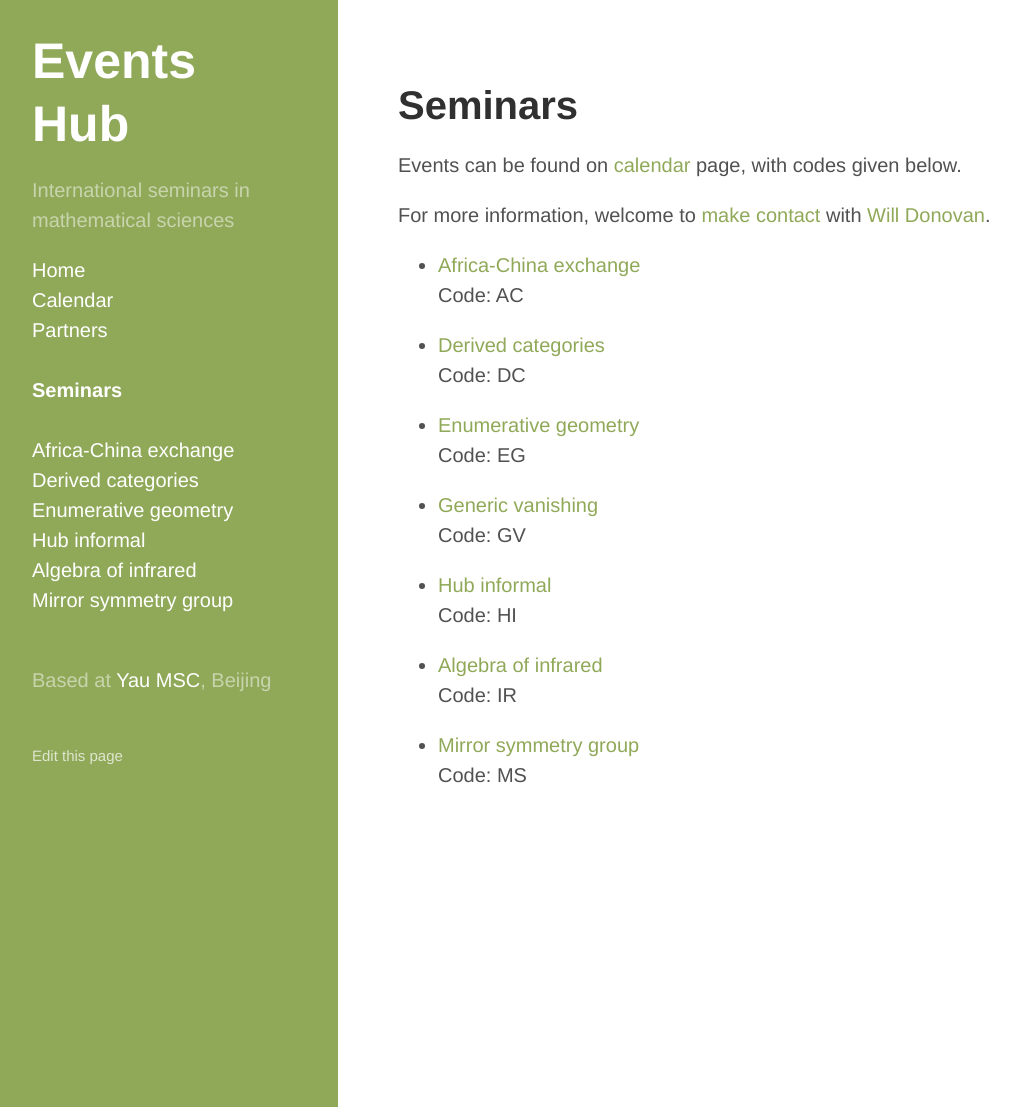
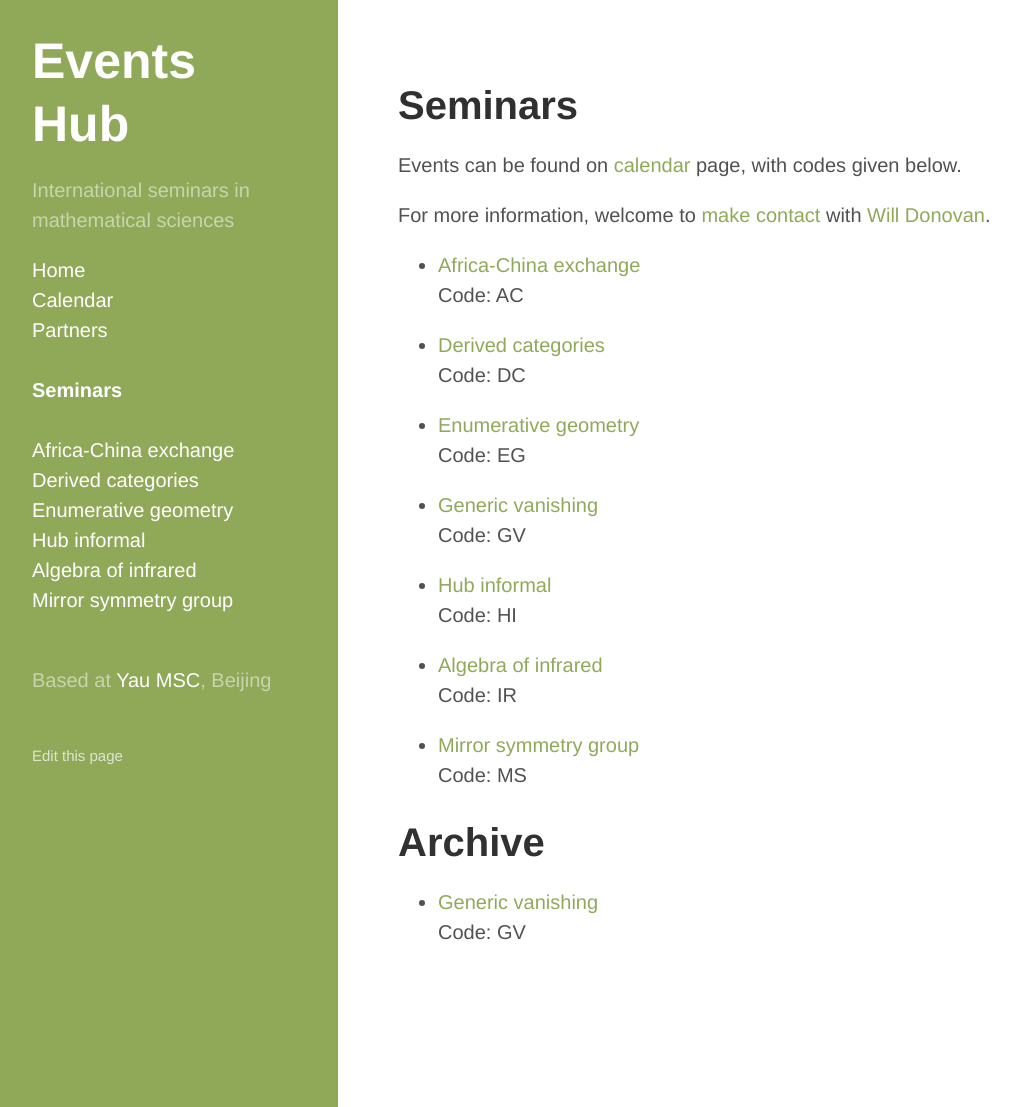
Before and after one commit to yau-msc-events/yau-msc-events.github.io, a Jekyll site: the page built from seminars.md, in a window 1280 px wide and 1107 px high. Shown: the whole window, without its empty margins (2-1022 px from the left). Built offline with Jekyll 4.4.1, drawn with Linux system fonts in a browser that asks for light colours.

Commit message:
Add archived seminar list

```diff
--- a/_includes/seminarlist.html
+++ b/_includes/seminarlist.html
@@ -15,3 +15,20 @@
  {% endif %}
 {% endfor %}
 </ul>
+
+<h1>Archive</h1>
+
+<ul>
+{% assign pages_list = site.pages | sort:"name" %}
+{% for node in pages_list %}
+ {% if node.title != null %}
+  {% if node.layout == "seminarpage" %}
+   {% if node.archived == true %}
+    <li><a class="sidebar-nav-item{% if page.url == node.url %} active{% endif %}" href="{{ site.baseurl }}{{ node.url }}">{{ node.title }}</a></li>
+    Code: {{ node.code }}
+    <p></p>
+   {% endif %}
+  {% endif %}
+ {% endif %}
+{% endfor %}
+</ul>
```
